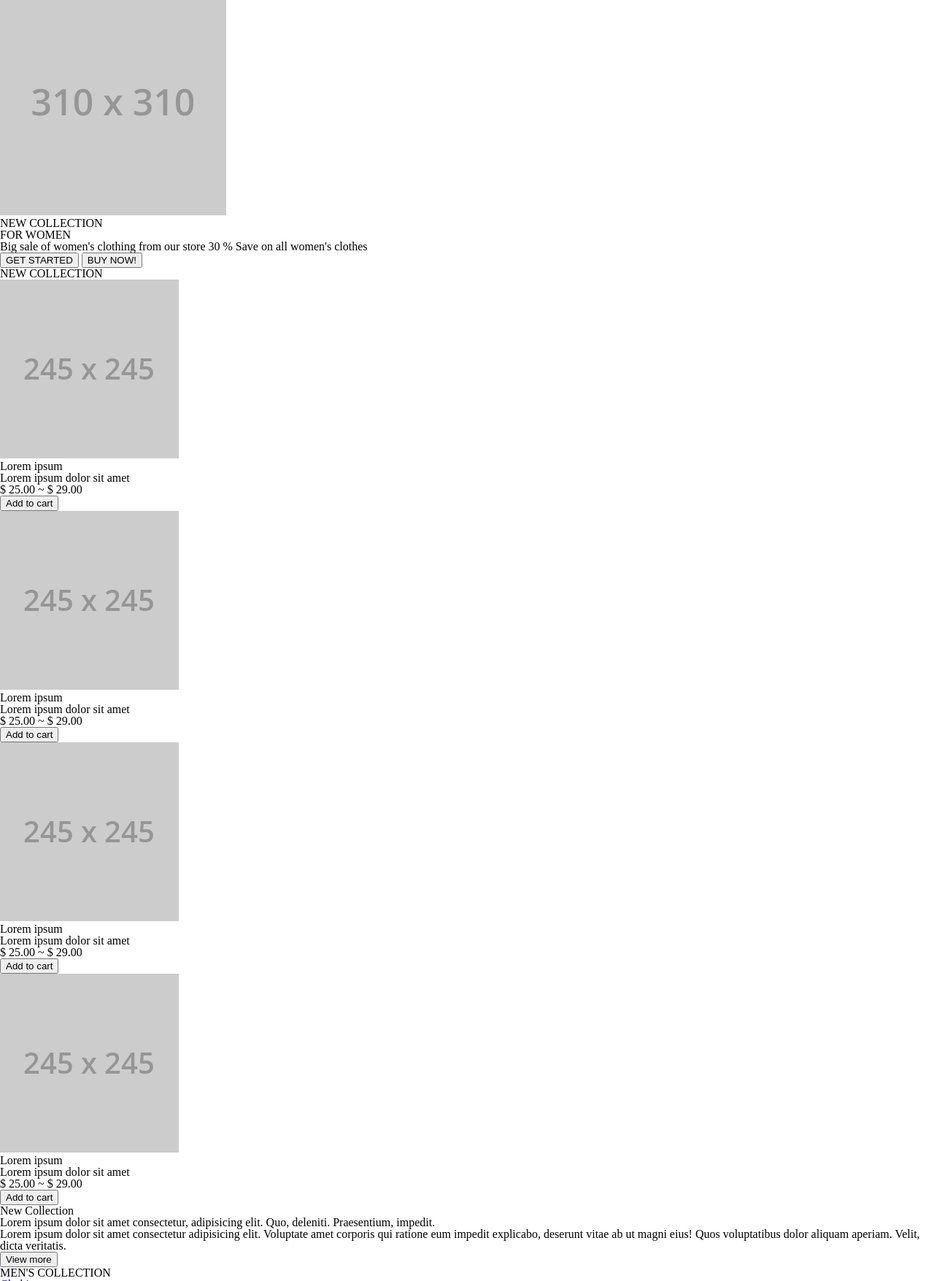
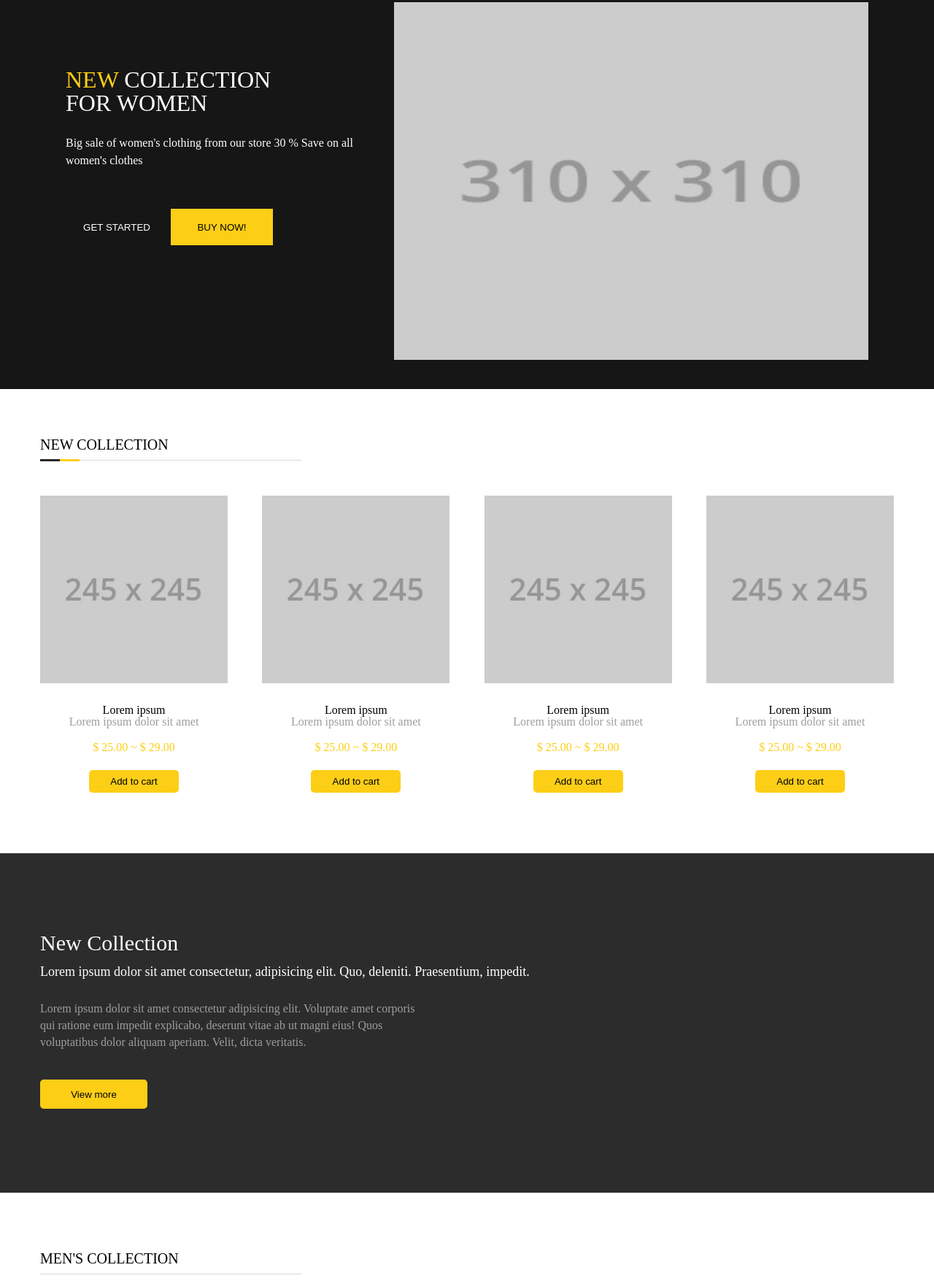
Before and after one commit to roel127/PF02, a website built with Parcel: page index.html in a window 1280 px wide. Shown: the part 171-1926 px from the top of the page at 73% size. Built offline with nearby package versions, Linux system fonts and the light colour scheme.

Commit message:
css 작업 start ~ box04-ing

```diff
--- a/css/main.css
+++ b/css/main.css
@@ -1 +1,217 @@
 @import './reset.css';
+
+header{
+  width: 1170px;
+  display: flex;
+  justify-content: space-between;
+  align-items: center;
+  margin: 0 auto;
+  padding: 30px 0;
+}
+header nav{
+  width: 490px;
+}
+header nav>ul{
+  display: flex;
+  justify-content: space-between;
+}
+header nav>ul>li>a{
+  color: #000;
+}
+
+/* wrap */
+/* box01 */
+#wrap>section:nth-of-type(1){
+  background-color: #161616;
+}
+#wrap>section:nth-of-type(1)>figure{
+  width: 1170px;
+  height: 490px;
+  padding: 70px 0 40px;
+  margin: 0 auto;
+  display: flex;
+  justify-content: center;
+  flex-direction: row-reverse;
+}
+#wrap>section:nth-of-type(1)>figure>img{
+  width: 650px;
+}
+#wrap>section:nth-of-type(1)>figure>figcaption{
+  width: 450px;
+  margin: 90px 0 0 0;
+  color: #fff;
+}
+#wrap>section:nth-of-type(1)>figure>figcaption ul>li:nth-child(1){
+  font-size: 32px;
+  margin-bottom: 27px;
+}
+#wrap>section:nth-of-type(1)>figure>figcaption ul>li:nth-child(1)>span{
+  color: #fdce16;
+}
+#wrap>section:nth-of-type(1)>figure>figcaption ul>li:nth-child(2){
+  margin-bottom: 54px;
+  line-height: 24px;
+}
+#wrap>section:nth-of-type(1)>figure>figcaption ul>li:nth-child(3)>button{
+  width: 140px;
+  height: 50px;
+  padding: 0;
+  border: none;
+  box-sizing: border-box;
+}
+#wrap>section:nth-of-type(1)>figure>figcaption ul>li:nth-child(3)>button:first-child{
+  background-color: transparent;
+  color: #fff;
+}
+#wrap>section:nth-of-type(1)>figure>figcaption ul>li:nth-child(3)>button:last-child{
+  background-color: #fdce16;
+}
+
+/* box02 */
+.box02>div{
+  width: 1170px;
+  margin: 0 auto;
+  padding: 66px 0 83px;
+}
+.box02>div>h3{
+  font-size: 20px;
+  position: relative;
+  margin-bottom: 60px;
+}
+.box02>div>h3>span{
+  position: absolute;
+  top: 0; left: 0;
+}
+.box02>div>h3>span:nth-child(1){
+  width: 358px;
+  height: 31px;
+  border-bottom: 1px solid #d9d9d9;
+}
+.box02>div>h3>span:nth-child(2){
+  width: 27px;
+  height: 30px;
+  border-bottom: 3px solid #272727;
+}
+.box02>div>h3>span:nth-child(3){
+  width: 27px;
+  height: 30px;
+  left: 27px;
+  border-bottom: 3px solid #fdce16;
+}
+.box02>div>div{
+  display: flex;
+  justify-content: space-between;
+  align-items: center;
+}
+.box02>div>div>figure{
+  width: 257px;
+}
+.box02>div>div>figure img{
+  width: 100%;
+  margin-bottom: 26px;
+}
+.box02>div>div>figure>figcaption{
+  text-align: center;
+}
+.box02>div>div>figure>figcaption>dl>dd:nth-of-type(1){
+  color: #9e9e9e;
+  margin-bottom: 19px;
+}
+.box02>div>div>figure>figcaption>dl>dd:nth-of-type(2){
+  color: #fdce16;
+  margin-bottom: 23px;
+}
+.box02>div>div>figure>figcaption>dl>dd:nth-of-type(3)>button{
+  width: 123px;
+  height: 31px;
+  border: none;
+  border-radius: 5px;
+  background-color: #fdce16;
+}
+.box02>div>div>figure>figcaption>dl>dd:nth-of-type(3)>button:hover{
+  background-color: #161616;
+  color: #fff;
+  cursor: pointer;
+}
+
+/* box03 */
+.box03{
+  background-color: #2c2c2c;
+  padding: 108px 0 115px;
+}
+.box03>div{
+  width: 1170px;
+  margin: 0 auto;
+}
+.box03>div>p{
+  color: #fff;
+}
+.box03>div>p:nth-of-type(1){
+  font-size: 30px;
+  margin-bottom: 15px;
+}
+.box03>div>p:nth-of-type(2){
+  font-size: 18px;
+  margin-bottom: 30px;
+}
+.box03>div>p:nth-of-type(3){
+  width: 520px;
+  line-height: 23px;
+  color: #9e9e9e;
+  margin-bottom: 40px;
+}
+.box03>div>button{
+  width: 147px;
+  height: 40px;
+  background-color: #fdce16;
+  border: none;
+  border-radius: 5px;
+}
+
+/* box04 */
+.box04{
+  padding: 80px 0;
+}
+.box04>div{
+  width: 1170px;
+  margin: 0 auto;
+}
+.box04>div>h3{
+  font-size: 20px;
+  position: relative;
+  margin-bottom: 63px;
+}
+.box04>div>h3>span{
+  position: absolute;
+  top: 0; left: 0;
+  width: 358px;
+  height: 31px;
+  border-bottom: 1px solid #d9d9d9;
+}
+.box04>div>ul{
+  width: 430px;
+  display: flex;
+  margin-bottom: 46px;
+}
+.box04>div>ul>li{
+  padding: 0 29px;
+}
+.box04>div>ul>li>a{
+  font-size: 14px;
+  line-height: 32px;
+  color: #000;
+}
+.box04>div>ul>li:first-child{
+  background-color: #fdce16;
+}
+.box04>div>div{
+  display: flex;
+  justify-content: space-between;
+  align-items: center;
+}
+.box04>div>div>figure{
+  width: 257px;
+}
+.box04>div>div>figure>figcaption{
+  text-align: center;
+}
--- a/css/reset.css
+++ b/css/reset.css
@@ -49,6 +49,7 @@ a {
     margin:0;
     padding:0;
     font-size:100%;
+    text-decoration: none;
 }
 
 /* change colours to suit your needs */
```
